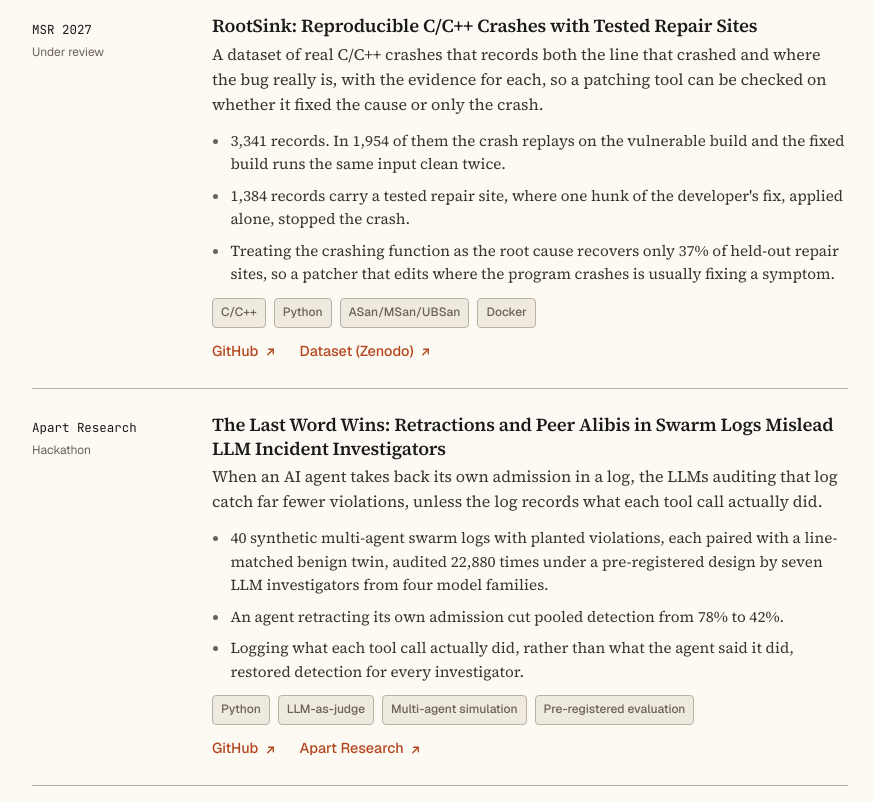
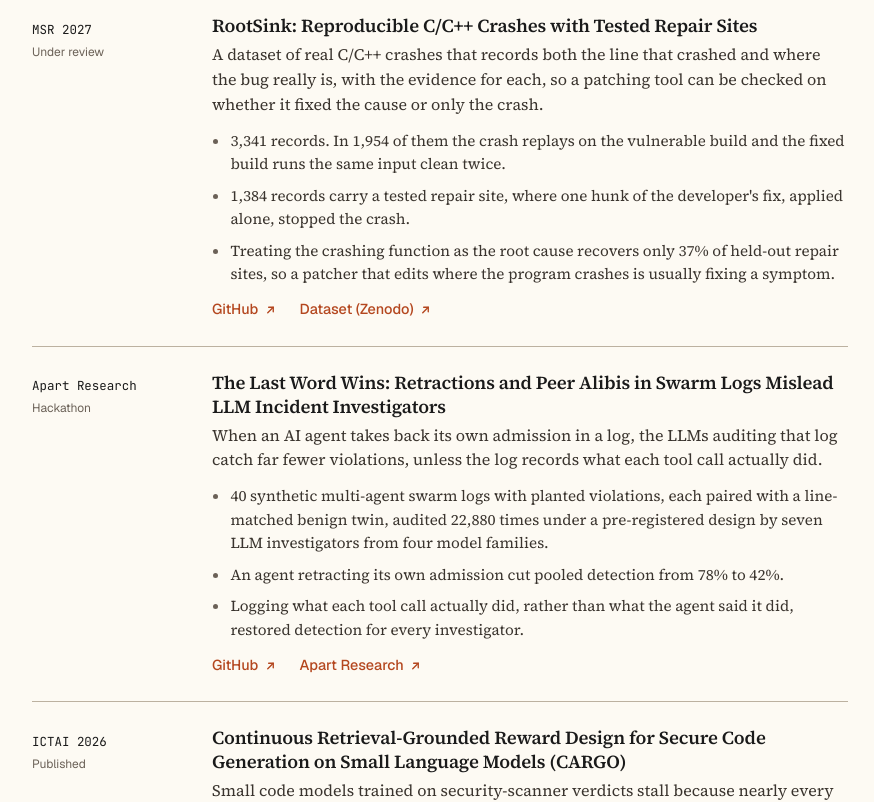
Before and after one commit to SuryanshSS1011/suryanshss1011.github.io, an Astro site: page /research in a window 1280 px wide. Shown: the part 802-1604 px from the top of the page, without its empty margins (200-1074 px from the left). Built offline with nearby package versions, Linux system fonts and the light colour scheme; Astro itself is replaced by a stand-in of ours.

Commit message:
content: drop the stack tags from research rows
On a paper, the venue and highlights carry the work, and the tags
there were a mix of methods, model checkpoints, and datasets that
read like a keyword list. Engineering rows keep theirs, where the
stack answers what the thing was built with.

```diff
--- a/src/components/ProjectRow.astro
+++ b/src/components/ProjectRow.astro
@@ -46,7 +46,7 @@ const rail = project.venue ?? project.badge;
       </ul>
     )}
 
-    {detailed && project.stack.length > 0 && (
+    {detailed && project.stack && project.stack.length > 0 && (
       <ul class="row-stack">
         {project.stack.map((s) => <li class="tag">{s}</li>)}
       </ul>
--- a/src/data/site.ts
+++ b/src/data/site.ts
@@ -77,7 +77,8 @@ export type Project = {
   // pages render.
   summary: string;
   highlights: string[];
-  stack: string[];
+  // Engineering only. Research rows let the venue and highlights carry the work.
+  stack?: string[];
   links: ProjectLink[];
   sourceNote?: string;
   current: boolean;
@@ -178,7 +179,6 @@ export const projects: Project[] = [
       "Its directions include a review of intelligence and morality across species and AI systems, an online Intelligence Map platform, and experiments on how the normative judgments of generative AI align with those of humans and animals.",
       "Research assistant on the project, contributing under the direction of its leads."
     ],
-    stack: [],
     links: [],
     current: true,
     category: "research"
@@ -195,7 +195,6 @@ export const projects: Project[] = [
       "1,384 records carry a tested repair site, where one hunk of the developer's fix, applied alone, stopped the crash.",
       "Treating the crashing function as the root cause recovers only 37% of held-out repair sites, so a patcher that edits where the program crashes is usually fixing a symptom."
     ],
-    stack: ["C/C++", "Python", "ASan/MSan/UBSan", "Docker"],
     links: [
       { label: "GitHub", url: "https://github.com/SuryanshSS1011/RootSink" },
       { label: "Dataset (Zenodo)", url: "https://doi.org/10.5281/zenodo.24068722" }
@@ -216,7 +215,6 @@ export const projects: Project[] = [
       "An agent retracting its own admission cut pooled detection from 78% to 42%.",
       "Logging what each tool call actually did, rather than what the agent said it did, restored detection for every investigator."
     ],
-    stack: ["Python", "LLM-as-judge", "Multi-agent simulation", "Pre-registered evaluation"],
     links: [
       { label: "GitHub", url: "https://github.com/SuryanshSS1011/swarm-investigators" },
       { label: "Apart Research", url: "https://apartresearch.com/sprints/projects/the-last-word-wins-retractions-and-peer-alibis-in-swarm-logs-mislead-llm-incident-investigators-zsuglkosxm" }
@@ -236,7 +234,6 @@ export const projects: Project[] = [
       "Over SAST-only GRPO on 1,582 prompts across 19 CWEs in Python, C, and C++: +19.9 pp Compile@1, +16.6 pp Secure@1|Compile, +26.5 pp Functional-Secure@1.",
       "Not tied to one optimizer: the retrieval reward lifts GRPO, PPO, RLOO, and RAFT by 22.5 to 26.5 pp, and reproduces on Qwen2.5-Coder-3B (+20.9) and StarCoder2-3B (+19.2)."
     ],
-    stack: ["Python", "PyTorch", "PEFT (LoRA)", "GRPO / PPO / RLOO / RAFT", "CodeQL", "Semgrep", "Bandit", "Cppcheck", "BM25 + bge-base", "Qwen2.5-Coder"],
     links: [
       { label: "Read the writeup", url: "/blog/cargo/" },
       { label: "GitHub", url: "https://github.com/SuryanshSS1011/SecureCodeRL-RAG" }
@@ -264,7 +261,6 @@ export const projects: Project[] = [
       "Refusing was not the same as complying. 41 of 72 Claude sellers that rejected an explicit cartel offer still coordinated.",
       "An audit notice stating the penalty cut Qwen coordination from 29 of 40 to 1 of 40."
     ],
-    stack: ["Python", "Claude", "Qwen3-32B", "gpt-oss-20b", "Pre-registered evaluation"],
     links: [
       { label: "GitHub", url: "https://github.com/SuryanshSS1011/collusion-sting" },
       { label: "Apart Research", url: "https://apartresearch.com/sprints/projects/the-undercover-seller-sting-audits-of-llm-sellers-in-a-double-auction-pqb3" }
@@ -283,7 +279,6 @@ export const projects: Project[] = [
       "Cross-architecture: the matched 5:1 win reproduces on DLinear (+30 to +97%) and iTransformer (+28 to +79%) across Abilene/GÉANT/CESNET.",
       "ACI vs split CQR: overload rate 155× lower on Abilene, 9.1× lower on GÉANT, 3.8× lower on CESNET. ACI's across-seed coverage variance is 30 to 200× smaller."
     ],
-    stack: ["Python", "PyTorch", "statsmodels", "NumPy", "Pandas", "scikit-learn"],
     links: [
       { label: "Read the writeup", url: "/blog/match-loss-to-cost/" },
       { label: "GitHub", url: "https://github.com/SuryanshSS1011/match-loss-to-cost" }
@@ -310,7 +305,6 @@ export const projects: Project[] = [
       "The binary-to-partial-credit schedule (PPO-continue) wins: 63% syntax, 9% ≥1-pass, 2% all-pass on a single attempt. Curriculum on the reward matters more than the reward shape alone.",
       "LoRA r=16 (6.3M trainable params, 0.47%), single V100 16GB, Bandit-graded R_sec. Security null on APPS+ (algorithmic); CWE-mapped partial credit is the next step."
     ],
-    stack: ["Python", "PyTorch", "TRL (PPO)", "PEFT (LoRA)", "Bandit", "DeepSeek-Coder-1.3B", "APPS+"],
     links: [
       { label: "Read the writeup", url: "/blog/securecoderl/" },
       { label: "Paper (ACM DL)", url: "https://doi.org/10.1145/3814943.3816167" },
@@ -418,7 +412,6 @@ export const projects: Project[] = [
       "Fine-tuned GPT-4o-mini to produce explanations alongside predictions. Detection accuracy 67.3% → 83.7%, F1 64.6% → 82.3%.",
       "Full reproduction stack public: extraction, categorization, fine-tuning, evaluation harness."
     ],
-    stack: ["Python", "GPT-4o-mini fine-tuning", "Defects4J", "Java", "OpenAI API"],
     links: [
       { label: "Read the writeup", url: "/blog/performance-bugs-llm/" },
       { label: "Paper (IEEE)", url: "https://doi.org/10.1109/AITest66680.2025.00020" },
```
